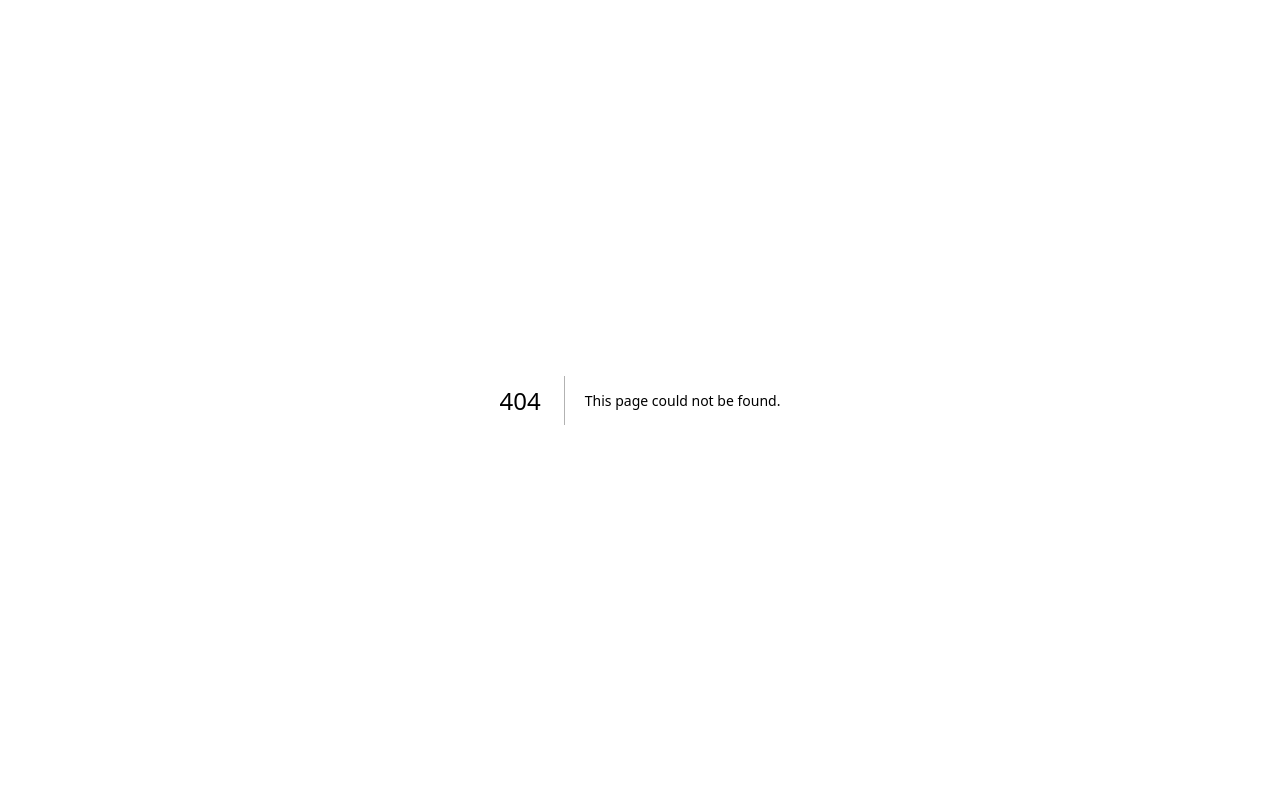
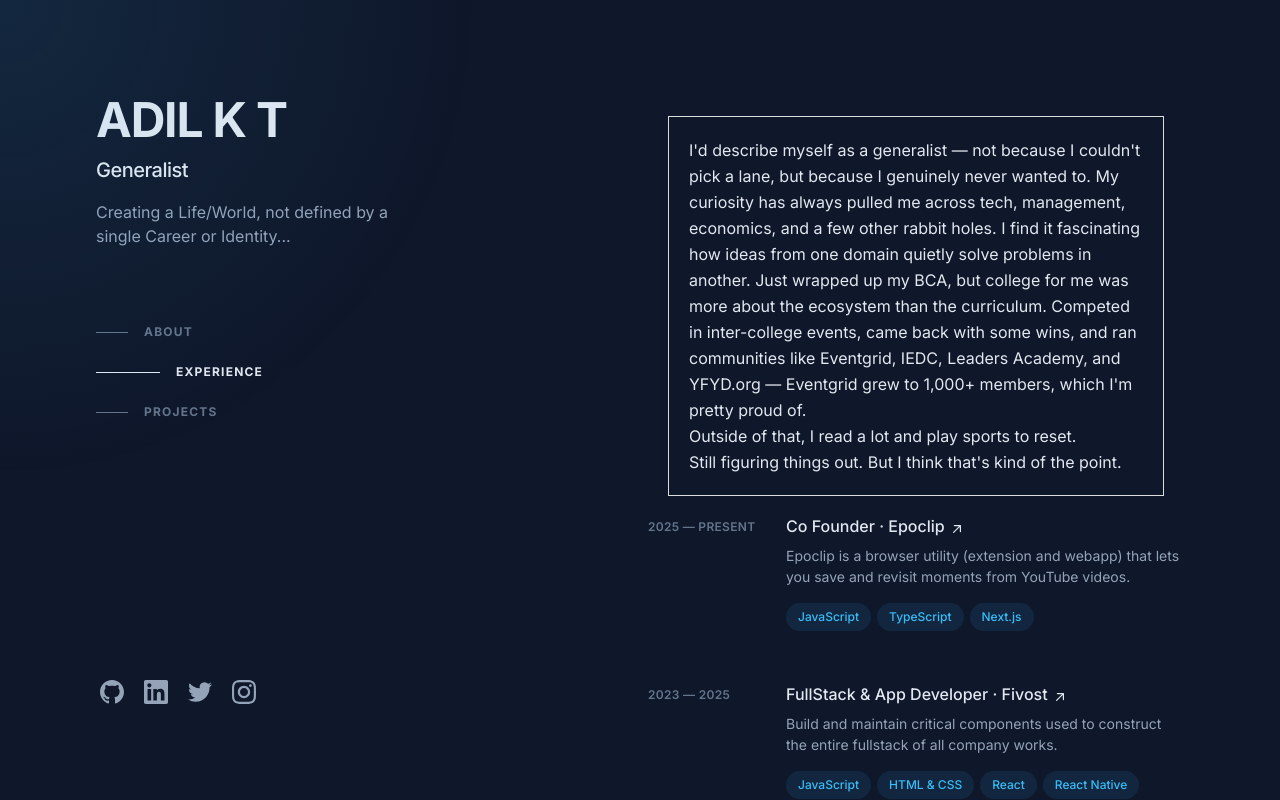
Before and after one commit to adilkt16/portfolio, a Next.js app: page /portfolio/ in a window 1280 px wide. Before the commit this address had no page. Shown: the top 800 px of the page. Built offline with nearby package versions, Linux system fonts and the light colour scheme.

Commit message:
Configure GitHub Pages deployment for portfolio

```diff
--- a/components/About.tsx
+++ b/components/About.tsx
@@ -2,14 +2,14 @@ const About = () => {
   return (
     <section className="about-section">
       <p>
-        I'd describe myself as a generalist — not because I couldn't pick a lane, but because I genuinely never wanted to. My curiosity has always pulled me across tech, management, economics, and a few other rabbit holes. I find it fascinating how ideas from one domain quietly solve problems in another.
-        Just wrapped up my BCA, but college for me was more about the ecosystem than the curriculum. Competed in inter-college events, came back with some wins, and ran communities like Eventgrid, IEDC, Leaders Academy, and YFYD.org — Eventgrid grew to 1,000+ members, which I'm pretty proud of.
+        I&apos;d describe myself as a generalist — not because I couldn&apos;t pick a lane, but because I genuinely never wanted to. My curiosity has always pulled me across tech, management, economics, and a few other rabbit holes. I find it fascinating how ideas from one domain quietly solve problems in another.
+        Just wrapped up my BCA, but college for me was more about the ecosystem than the curriculum. Competed in inter-college events, came back with some wins, and ran communities like Eventgrid, IEDC, Leaders Academy, and YFYD.org — Eventgrid grew to 1,000+ members, which I&apos;m pretty proud of.
       </p>
       <p>
         Outside of that, I read a lot and play sports to reset.
       </p>
       <p>
-        Still figuring things out. But I think that's kind of the point.
+        Still figuring things out. But I think that&apos;s kind of the point.
       </p>
     </section>
   );
--- a/components/Experience.tsx
+++ b/components/Experience.tsx
@@ -1,4 +1,19 @@
-const experiences = [
+type ExperienceLink = {
+  text: string;
+  url: string;
+};
+
+type ExperienceItem = {
+  period: string;
+  title: string;
+  company: string;
+  companyUrl: string;
+  description: string;
+  technologies: string[];
+  links: ExperienceLink[];
+};
+
+const experiences: ExperienceItem[] = [
   {
     period: '2025 — Present',
     title: 'Co Founder',
--- a/next.config.ts
+++ b/next.config.ts
@@ -2,6 +2,13 @@ import type { NextConfig } from 'next';
 
 const nextConfig: NextConfig = {
   reactStrictMode: true,
+  output: 'export',
+  basePath: '/portfolio',
+  assetPrefix: '/portfolio/',
+  trailingSlash: true,
+  images: {
+    unoptimized: true,
+  },
 };
 
 export default nextConfig;
```
